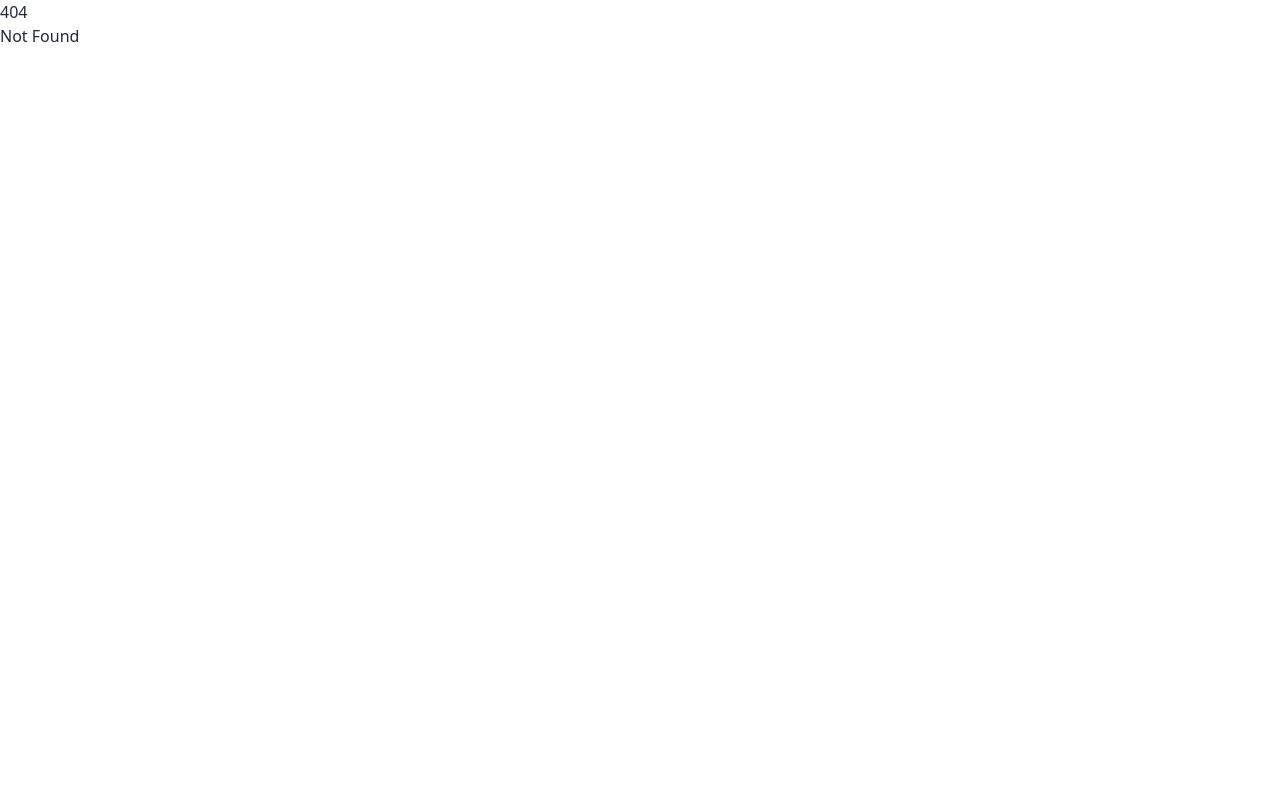
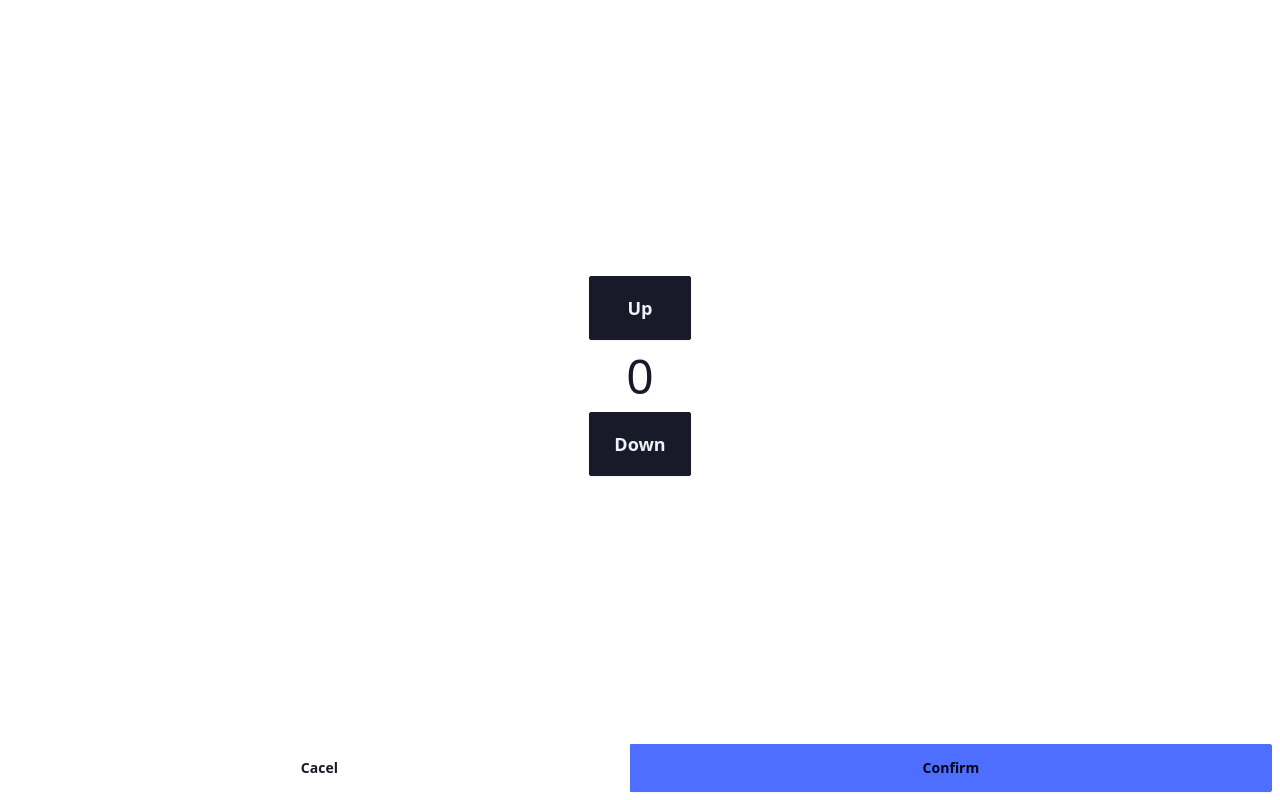
Before and after one commit to lakkenlak/vaegt, a SvelteKit app: page /collect in a window 1280 px wide. Before the commit this address had no page. Built offline with nearby package versions, Linux system fonts and the light colour scheme.

Commit message:
Add classnames and idb packages; implement IndexedDB for weight measurements and update layout/styles in Svelte components

```diff
--- a/package.json
+++ b/package.json
@@ -19,11 +19,13 @@
 		"@sveltejs/kit": "^2.0.0",
 		"@sveltejs/vite-plugin-svelte": "^4.0.0",
 		"autoprefixer": "^10.4.20",
+		"classnames": "^2.5.1",
 		"daisyui": "^4.12.23",
 		"eslint": "^9.7.0",
 		"eslint-config-prettier": "^9.1.0",
 		"eslint-plugin-svelte": "^2.36.0",
 		"globals": "^15.0.0",
+		"idb": "^8.0.1",
 		"prettier": "^3.3.2",
 		"prettier-plugin-svelte": "^3.2.6",
 		"prettier-plugin-tailwindcss": "^0.6.5",
--- a/src/app.html
+++ b/src/app.html
@@ -6,7 +6,7 @@
 		<meta name="viewport" content="width=device-width, initial-scale=1" />
 		%sveltekit.head%
 	</head>
-	<body data-sveltekit-preload-data="hover">
+	<body data-sveltekit-preload-data="hover" class="h-screen overflow-auto">
 		<div style="display: contents">%sveltekit.body%</div>
 	</body>
 </html>
--- /dev/null
+++ b/src/lib/indexeddb.ts
@@ -0,0 +1,20 @@
+import { openDB, type IDBPDatabase } from 'idb';
+
+const DATABASE_NAME = 'vaegt';
+
+let db: IDBPDatabase<unknown>;
+
+export async function getDatabaseConnection() {
+	if (!db) {
+		db = await openDB(DATABASE_NAME, 1, {
+			upgrade(db) {
+				db.createObjectStore('weight_measurement', {
+					keyPath: 'id',
+					autoIncrement: true
+				});
+			}
+		});
+	}
+
+	return db;
+}
--- /dev/null
+++ b/src/lib/store.svelte.ts
@@ -0,0 +1,38 @@
+import { browser } from '$app/environment';
+import {
+	insertWeightMeasurement,
+	listWeightMeasurements,
+	type WeightMeasurement
+} from './weightMeasurements';
+import { getContext, onMount, setContext } from 'svelte';
+
+const STORE_KEY = 'store';
+
+function store() {
+	let weightMeasurements = $state<WeightMeasurement[]>([]);
+
+	onMount(async () => {
+		if (!browser) return;
+		const result = await listWeightMeasurements();
+		weightMeasurements = result;
+	});
+
+	return {
+		get weightMeasurements() {
+			return weightMeasurements;
+		},
+		addWeightMeasurement: async (date: Date, weight: number) => {
+			const weightMeasurement = await insertWeightMeasurement(date, weight);
+			weightMeasurements = await listWeightMeasurements();
+			return weightMeasurement;
+		}
+	};
+}
+
+export function setStore() {
+	return setContext<ReturnType<typeof store>>(STORE_KEY, store());
+}
+
+export function getStore() {
+	return getContext<ReturnType<typeof setStore>>(STORE_KEY);
+}
--- /dev/null
+++ b/src/lib/weightMeasurements.ts
@@ -0,0 +1,32 @@
+import { getDatabaseConnection } from './indexeddb';
+
+const WEIGHT_MEASUREMENT_STORE_NAME = 'weight_measurement';
+
+export type WeightMeasurement = {
+	id: IDBValidKey;
+	date: Date;
+	weight: number;
+};
+
+export async function listWeightMeasurements(): Promise<WeightMeasurement[]> {
+	const db = await getDatabaseConnection();
+	const result: WeightMeasurement[] = await db.getAll(WEIGHT_MEASUREMENT_STORE_NAME);
+	return result.sort((a, b) => b.date.getTime() - a.date.getTime());
+}
+
+export async function insertWeightMeasurement(
+	date: Date,
+	weight: number
+): Promise<WeightMeasurement> {
+	const db = await getDatabaseConnection();
+
+	const result = await db.add(WEIGHT_MEASUREMENT_STORE_NAME, {
+		date,
+		weight
+	});
+	return {
+		id: result,
+		date,
+		weight
+	};
+}
--- a/src/routes/+layout.svelte
+++ b/src/routes/+layout.svelte
@@ -1,6 +1,9 @@
 <script lang="ts">
+	import { setStore } from '$lib/store.svelte';
 	import '../app.css';
 	let { children } = $props();
+
+	setStore();
 </script>
 
 {@render children()}
--- a/src/routes/+page.svelte
+++ b/src/routes/+page.svelte
@@ -1,2 +1,29 @@
-<h1>Welcome to SvelteKit</h1>
-<p>Visit <a href="https://svelte.dev/docs/kit">svelte.dev/docs/kit</a> to read the documentation</p>
+<script lang="ts">
+	import { getStore } from '$lib/store.svelte';
+
+	const store = getStore();
+</script>
+
+<main class="flex h-full flex-col gap-2 overflow-auto p-2">
+	<div class="grow overflow-auto">
+		<table class="table-zebra table">
+			<thead>
+				<tr>
+					<th>Date</th>
+					<th>Weight</th>
+				</tr>
+			</thead>
+			<tbody>
+				{#each store.weightMeasurements as measurement}
+					<tr>
+						<td>{measurement.date.toLocaleString()}</td>
+						<td>{measurement.weight}</td>
+					</tr>
+				{/each}
+			</tbody>
+		</table>
+	</div>
+	<div>
+		<a href="/collect" class="btn btn-primary w-full">Add measurement</a>
+	</div>
+</main>
--- /dev/null
+++ b/src/routes/collect/+page.svelte
@@ -0,0 +1,49 @@
+<script lang="ts">
+	import { goto } from '$app/navigation';
+	import { getStore } from '$lib/store.svelte';
+	import type { WeightMeasurement } from '$lib/weightMeasurements';
+
+	let store = getStore();
+
+	let weight = $state(0);
+
+	let lastWeightMeasurement = $derived.by<WeightMeasurement | null>(() => {
+		return store.weightMeasurements[0] || null;
+	});
+
+	$inspect(weight);
+
+	$effect(() => {
+		// get the last weight measurement and use it to set the initial value
+		if (lastWeightMeasurement) {
+			weight = lastWeightMeasurement.weight;
+		}
+	});
+</script>
+
+<main class="flex h-full flex-col justify-between p-2">
+	<div class="flex grow flex-col items-center justify-center gap-3">
+		<div class="flex flex-col gap-3">
+			<button
+				class="btn btn-lg btn-neutral"
+				onclick={() => (weight = Math.round((weight + 0.1) * 10) / 10)}>Up</button
+			>
+			<span class={'text-center text-5xl'}>{weight}</span>
+			<button
+				class="btn btn-lg btn-neutral"
+				onclick={() => (weight = Math.round((weight - 0.1) * 10) / 10)}>Down</button
+			>
+		</div>
+	</div>
+
+	<div class="join w-full">
+		<a href="/" class="btn btn-ghost join-item grow">Cacel</a>
+		<button
+			class="btn btn-primary join-item grow"
+			onclick={() => {
+				store.addWeightMeasurement(new Date(), Math.round(weight * 10) / 10);
+				goto('/');
+			}}>Confirm</button
+		>
+	</div>
+</main>
--- a/tailwind.config.ts
+++ b/tailwind.config.ts
@@ -11,7 +11,8 @@ export default {
 
 	plugins: [daisyui, typography],
 	daisyui: {
-		themes: ['light', 'dark'],
-		logs: false
+		themes: ['corporate', 'business'],
+		logs: false,
+		darkTheme: 'business'
 	}
 } satisfies Config;
```
Also changed, not shown: 1 other file (tests, documents, lock files or other folders).
